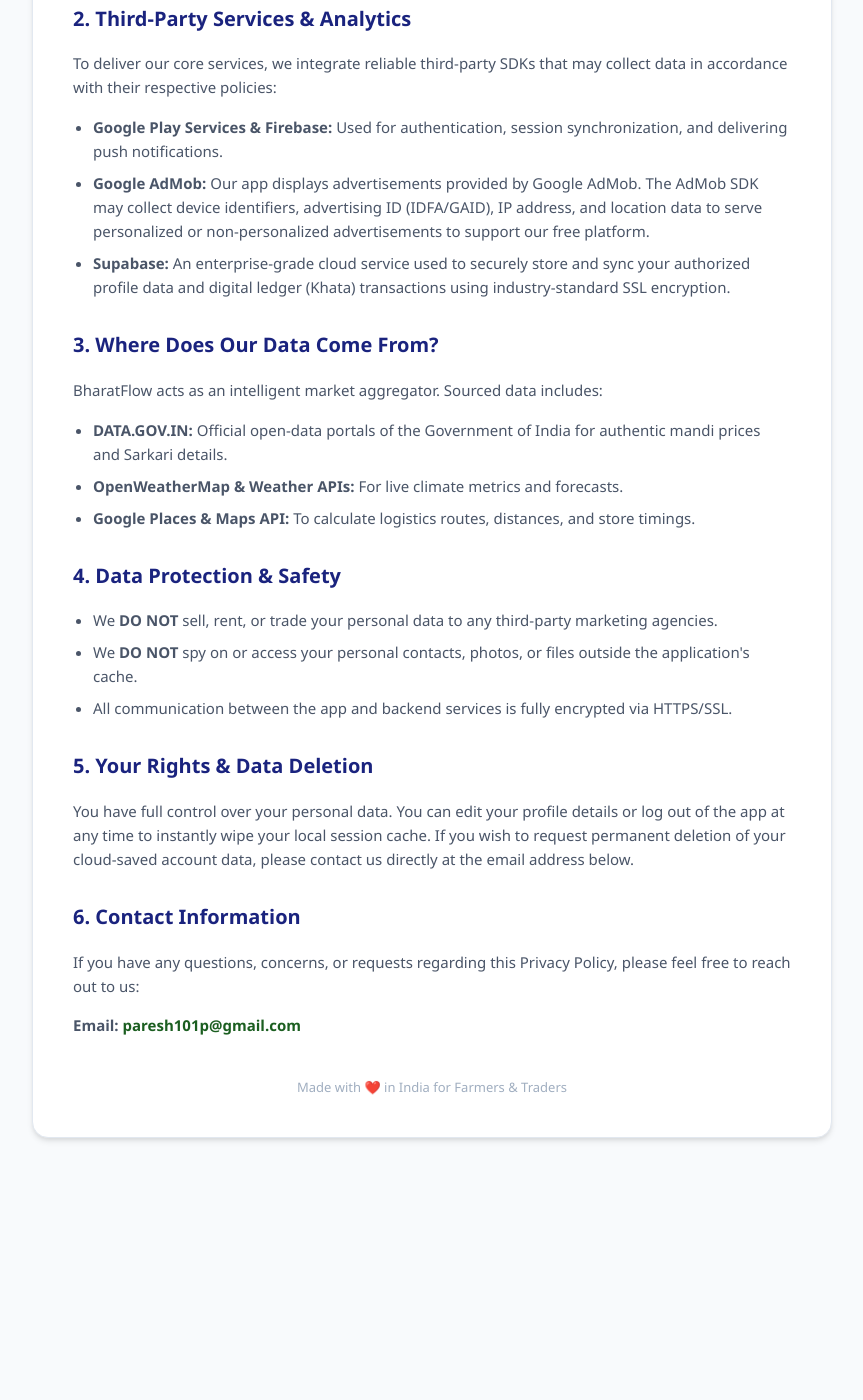
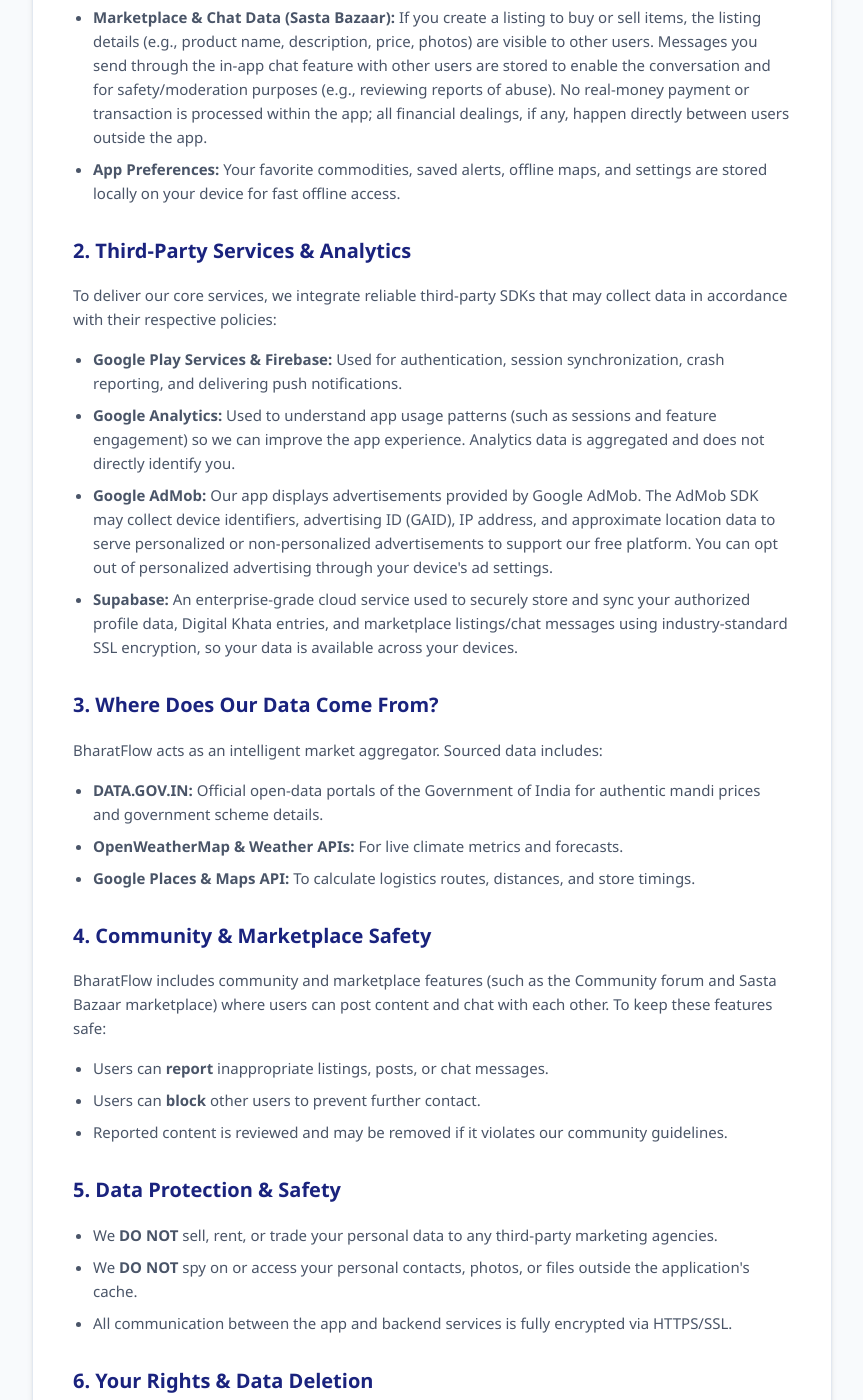
Before and after one commit to paresh101p-jpg/bharatflow-scrapers, a plain HTML site: page privacy_policy.html in a window 1280 px wide. Shown: the part 663-2063 px from the top of the page, without its empty margins (208-1071 px from the left). Before the commit the page ends 1841 px from the top, so only its background shows below. Drawn offline with Linux system fonts and the light colour scheme.

Commit message:
Update privacy_policy.html

```diff
--- a/privacy_policy.html
+++ b/privacy_policy.html
@@ -65,7 +65,7 @@
 <body>
     <div class="container">
         <h1>Privacy Policy for BharatFlow</h1>
-        <div class="last-updated">Last Updated: May 2026</div>
+        <div class="last-updated">Last Updated: June 2026</div>
 
         <p>At BharatFlow, we value your trust and are committed to protecting your privacy. This privacy policy explains what information we collect, how it is used, and the third-party services we rely on. We believe in complete transparency to ensure a secure experience for all our users (farmers, traders, and citizens).</p>
 
@@ -73,37 +73,54 @@
         <ul>
             <li><strong>Personal Information:</strong> When you sign in with Google, we securely receive your basic profile details, including your Name, Email Address, and Profile Picture.</li>
             <li><strong>Profile Details:</strong> Any optional details you voluntarily provide (e.g., Mobile Number, Birthdate, City, and Full Address) to enhance your personalized experience.</li>
-            <li><strong>Location Data:</strong> We request foreground and background GPS location access to fetch the most accurate nearby Mandi (Market) prices, local weather alerts, and nearby agricultural/government facilities. Location data is processed safely and is not tracked unnecessarily.</li>
+            <li><strong>Location Data:</strong> We request foreground and background GPS location access to fetch the most accurate nearby Mandi (Market) prices, local weather alerts, and nearby agricultural/warehouse facilities. Location data is processed safely and is not tracked unnecessarily.</li>
+            <li><strong>Financial/Ledger Data (Digital Khata):</strong> Income and expense entries you create in the Digital Khata feature are stored to help you track your farm finances. This data is private to your account and is not shared with any third party.</li>
+            <li><strong>Marketplace & Chat Data (Sasta Bazaar):</strong> If you create a listing to buy or sell items, the listing details (e.g., product name, description, price, photos) are visible to other users. Messages you send through the in-app chat feature with other users are stored to enable the conversation and for safety/moderation purposes (e.g., reviewing reports of abuse). No real-money payment or transaction is processed within the app; all financial dealings, if any, happen directly between users outside the app.</li>
             <li><strong>App Preferences:</strong> Your favorite commodities, saved alerts, offline maps, and settings are stored locally on your device for fast offline access.</li>
         </ul>
 
         <h2>2. Third-Party Services & Analytics</h2>
         <p>To deliver our core services, we integrate reliable third-party SDKs that may collect data in accordance with their respective policies:</p>
         <ul>
-            <li><strong>Google Play Services & Firebase:</strong> Used for authentication, session synchronization, and delivering push notifications.</li>
-            <li><strong>Google AdMob:</strong> Our app displays advertisements provided by Google AdMob. The AdMob SDK may collect device identifiers, advertising ID (IDFA/GAID), IP address, and location data to serve personalized or non-personalized advertisements to support our free platform.</li>
-            <li><strong>Supabase:</strong> An enterprise-grade cloud service used to securely store and sync your authorized profile data and digital ledger (Khata) transactions using industry-standard SSL encryption.</li>
+            <li><strong>Google Play Services & Firebase:</strong> Used for authentication, session synchronization, crash reporting, and delivering push notifications.</li>
+            <li><strong>Google Analytics:</strong> Used to understand app usage patterns (such as sessions and feature engagement) so we can improve the app experience. Analytics data is aggregated and does not directly identify you.</li>
+            <li><strong>Google AdMob:</strong> Our app displays advertisements provided by Google AdMob. The AdMob SDK may collect device identifiers, advertising ID (GAID), IP address, and approximate location data to serve personalized or non-personalized advertisements to support our free platform. You can opt out of personalized advertising through your device's ad settings.</li>
+            <li><strong>Supabase:</strong> An enterprise-grade cloud service used to securely store and sync your authorized profile data, Digital Khata entries, and marketplace listings/chat messages using industry-standard SSL encryption, so your data is available across your devices.</li>
         </ul>
 
         <h2>3. Where Does Our Data Come From?</h2>
         <p>BharatFlow acts as an intelligent market aggregator. Sourced data includes:</p>
         <ul>
-            <li><strong>DATA.GOV.IN:</strong> Official open-data portals of the Government of India for authentic mandi prices and Sarkari details.</li>
+            <li><strong>DATA.GOV.IN:</strong> Official open-data portals of the Government of India for authentic mandi prices and government scheme details.</li>
             <li><strong>OpenWeatherMap & Weather APIs:</strong> For live climate metrics and forecasts.</li>
             <li><strong>Google Places & Maps API:</strong> To calculate logistics routes, distances, and store timings.</li>
         </ul>
 
-        <h2>4. Data Protection & Safety</h2>
+        <h2>4. Community & Marketplace Safety</h2>
+        <p>BharatFlow includes community and marketplace features (such as the Community forum and Sasta Bazaar marketplace) where users can post content and chat with each other. To keep these features safe:</p>
+        <ul>
+            <li>Users can <strong>report</strong> inappropriate listings, posts, or chat messages.</li>
+            <li>Users can <strong>block</strong> other users to prevent further contact.</li>
+            <li>Reported content is reviewed and may be removed if it violates our community guidelines.</li>
+        </ul>
+
+        <h2>5. Data Protection & Safety</h2>
         <ul>
             <li>We <strong>DO NOT</strong> sell, rent, or trade your personal data to any third-party marketing agencies.</li>
             <li>We <strong>DO NOT</strong> spy on or access your personal contacts, photos, or files outside the application's cache.</li>
             <li>All communication between the app and backend services is fully encrypted via HTTPS/SSL.</li>
         </ul>
 
-        <h2>5. Your Rights & Data Deletion</h2>
-        <p>You have full control over your personal data. You can edit your profile details or log out of the app at any time to instantly wipe your local session cache. If you wish to request permanent deletion of your cloud-saved account data, please contact us directly at the email address below.</p>
+        <h2>6. Your Rights & Data Deletion</h2>
+        <p>You have full control over your personal data. You can edit your profile details or log out of the app at any time to instantly wipe your local session cache. If you wish to request permanent deletion of your cloud-saved account data (including profile, Digital Khata entries, and marketplace/chat data), please contact us directly at the email address below.</p>
 
-        <h2>6. Contact Information</h2>
+        <h2>7. Children's Privacy</h2>
+        <p>BharatFlow is intended for general audiences, including farmers, traders, and citizens, and is not directed at children under 13. We do not knowingly collect personal information from children under 13. If you believe a child has provided us with personal information, please contact us so we can take appropriate action.</p>
+
+        <h2>8. Changes to This Policy</h2>
+        <p>We may update this Privacy Policy from time to time to reflect changes in our practices or for legal, operational, or regulatory reasons. We encourage you to review this page periodically. The "Last Updated" date at the top of this page indicates when this policy was last revised.</p>
+
+        <h2>9. Contact Information</h2>
         <p>If you have any questions, concerns, or requests regarding this Privacy Policy, please feel free to reach out to us:</p>
         <p><strong>Email:</strong> <a href="mailto:paresh101p@gmail.com" style="color: #1b5e20; text-decoration: none; font-weight: bold;">paresh101p@gmail.com</a></p>
 
```
